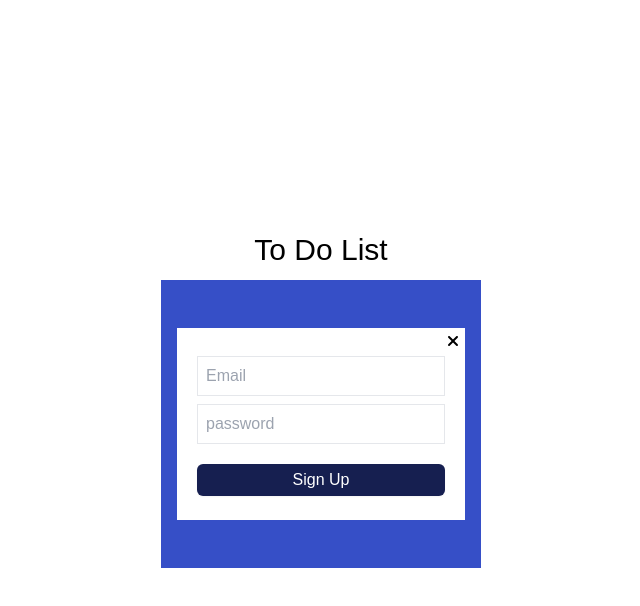
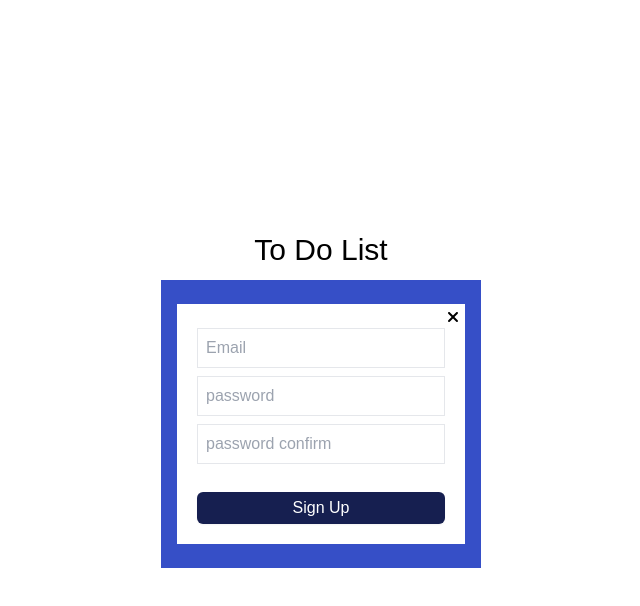
Before and after one commit to Dumibell/ToDoList, a React (Create React App) app: page / in a window 1280 px wide. Both pictures are taken after a click on the element "Create an Account". Shown: the top 606 px of the page, without its empty margins (319-959 px from the left). Built offline with nearby package versions, Linux system fonts and the light colour scheme; no server answers; a web font is replaced by a local one.

Commit message:
회원가입 유효성검사 추가

```diff
--- a/src/Components/App.js
+++ b/src/Components/App.js
@@ -1,5 +1,5 @@
 import { AppRouter } from "./Router";
-import { useState, useEffect } from "react";
+import React, { useState, useEffect, createContext } from "react";
 import { authService } from "../firebase";
 import "./App.css";
 
--- a/src/Components/SignUpModal.js
+++ b/src/Components/SignUpModal.js
@@ -7,6 +7,7 @@ import { FontAwesomeIcon } from "@fortawesome/react-fontawesome";
 export const SignUpModal = ({ setModal }) => {
   const [email, setEmail] = useState("");
   const [password, setPassword] = useState("");
+  const [passwordConfirm, setPasswordConfirm] = useState("");
 
   const onChange = (event) => {
     const {
@@ -16,20 +17,27 @@ export const SignUpModal = ({ setModal }) => {
       setEmail(value);
     } else if (name === "password") {
       setPassword(value);
+    } else if (name === "password confirm") {
+      setPasswordConfirm(value);
     }
   };
-
+  console.log(password);
+  console.log(passwordConfirm);
   const SignUp = async (e) => {
     e.preventDefault();
     let data;
-    data = await createUserWithEmailAndPassword(authService, email, password);
-    alert("회원가입에 성공하였습니다!");
-    setModal(false);
+    if (password === passwordConfirm) {
+      data = await createUserWithEmailAndPassword(authService, email, password);
+      alert("회원가입에 성공하였습니다!");
+      setModal(false);
+    } else {
+      alert("비밀번호를 확인해주세요.");
+    }
     console.log(data);
   };
 
   return (
-    <div className="w-72 h-48 fixed bg-white flex flex-col justify-center">
+    <div className="w-72 h-60 fixed bg-white flex flex-col justify-center">
       <FontAwesomeIcon
         icon={faXmark}
         className="absolute top-[5px] left-[270px] hover:cursor-pointer"
@@ -58,9 +66,25 @@ export const SignUpModal = ({ setModal }) => {
           className="my-1 h-10 outline-none px-2 border"
         />
         <input
+          type="password"
+          name="password confirm"
+          placeholder="password confirm"
+          required
+          value={passwordConfirm}
+          onChange={onChange}
+          className="my-1 h-10 outline-none px-2 border"
+        />
+        {password !== passwordConfirm ? (
+          <p className="text-[11px] text-[red] absolute top-[162px]">
+            비밀번호가 일치하지 않습니다
+          </p>
+        ) : (
+          <></>
+        )}
+        <input
           type="submit"
           value="Sign Up"
-          className="bg-[#161F50] text-white rounded-md h-8  shadow-sm hover:cursor-pointer mt-4"
+          className="bg-[#161F50] text-white rounded-md h-8  shadow-sm hover:cursor-pointer mt-6"
         />
       </form>
     </div>
```
